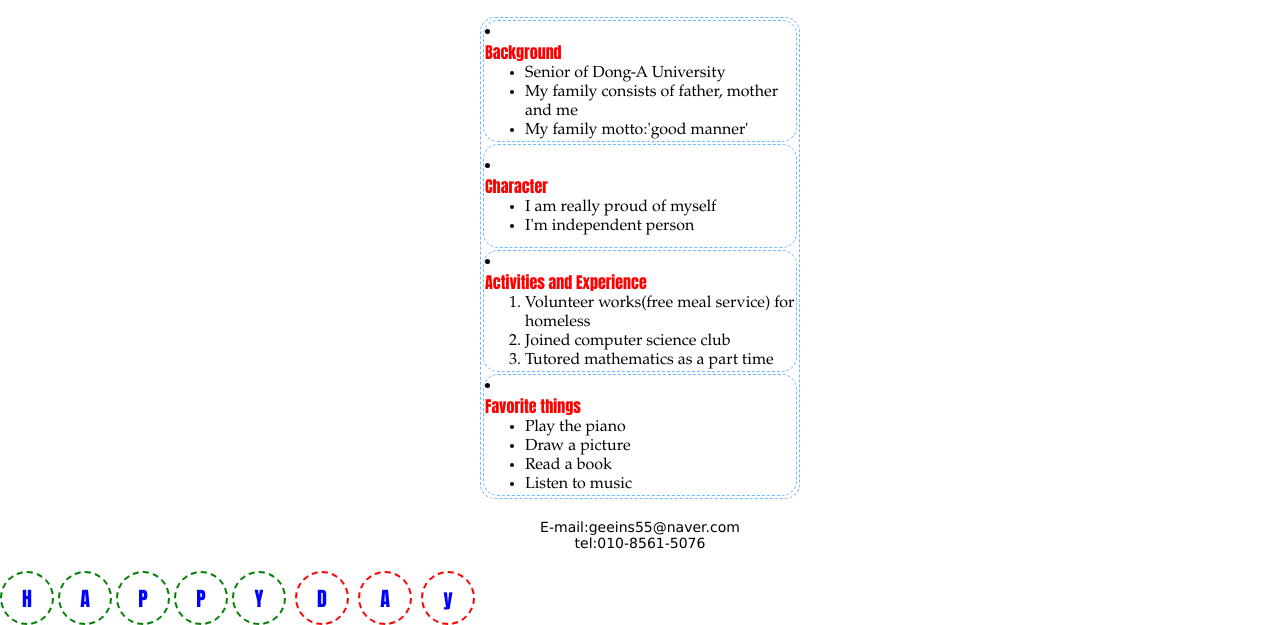
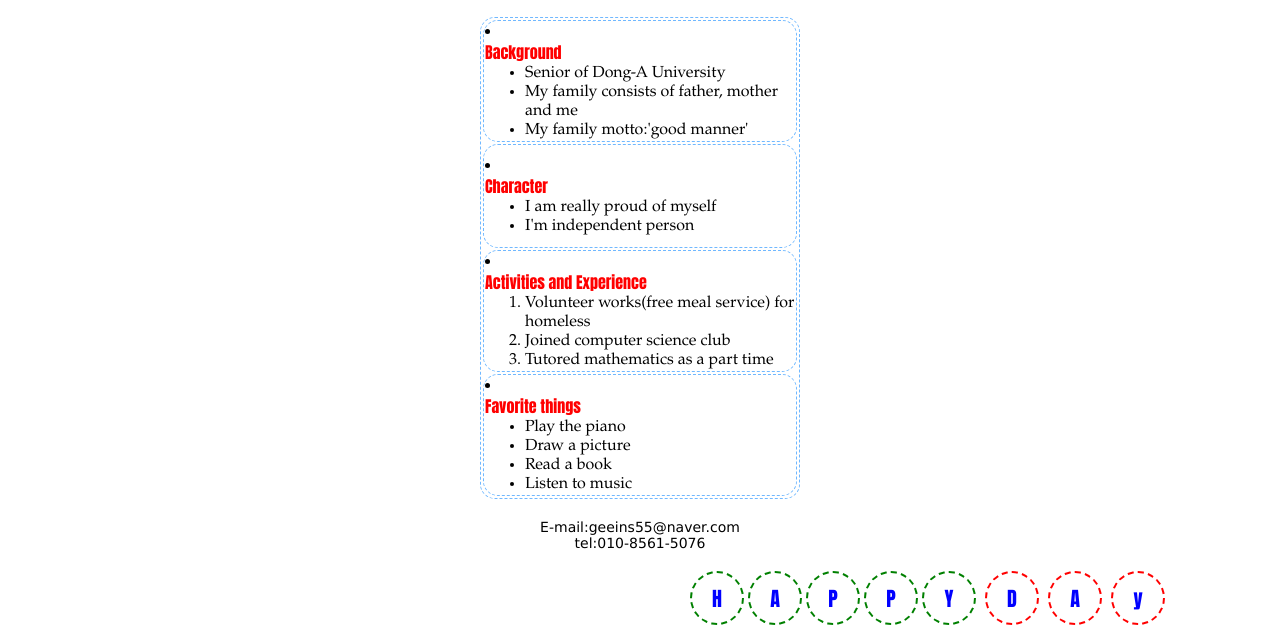
Before and after one commit to kimjaeeun/resume, a plain HTML site: page index.html in a window 1280 px wide. Shown: the part 343-968 px from the top of the page. Drawn offline with Linux system fonts and the light colour scheme.

Commit message:
Update stylesheet.css

```diff
--- a/stylesheet.css
+++ b/stylesheet.css
@@ -57,7 +57,7 @@ h1{
 #first
 {
 	margin-top:20px;
-	margin-left: auto;
+	margin-left: 690px;
 }
 .cir p
 {
```
